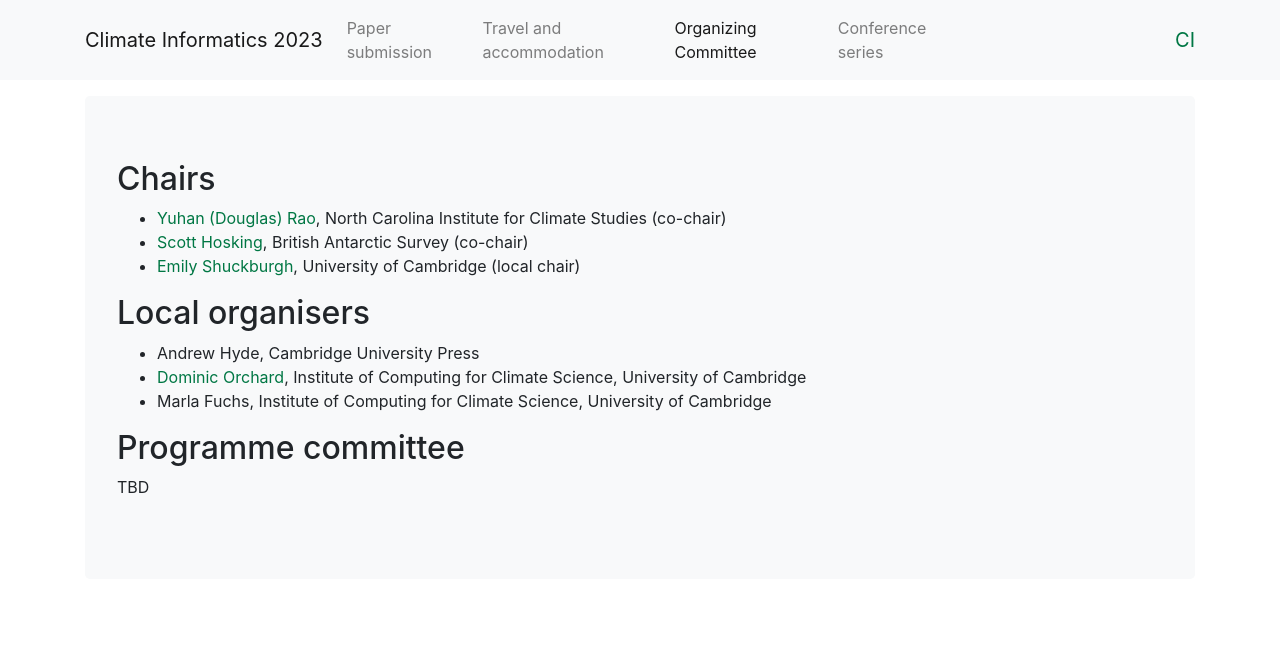
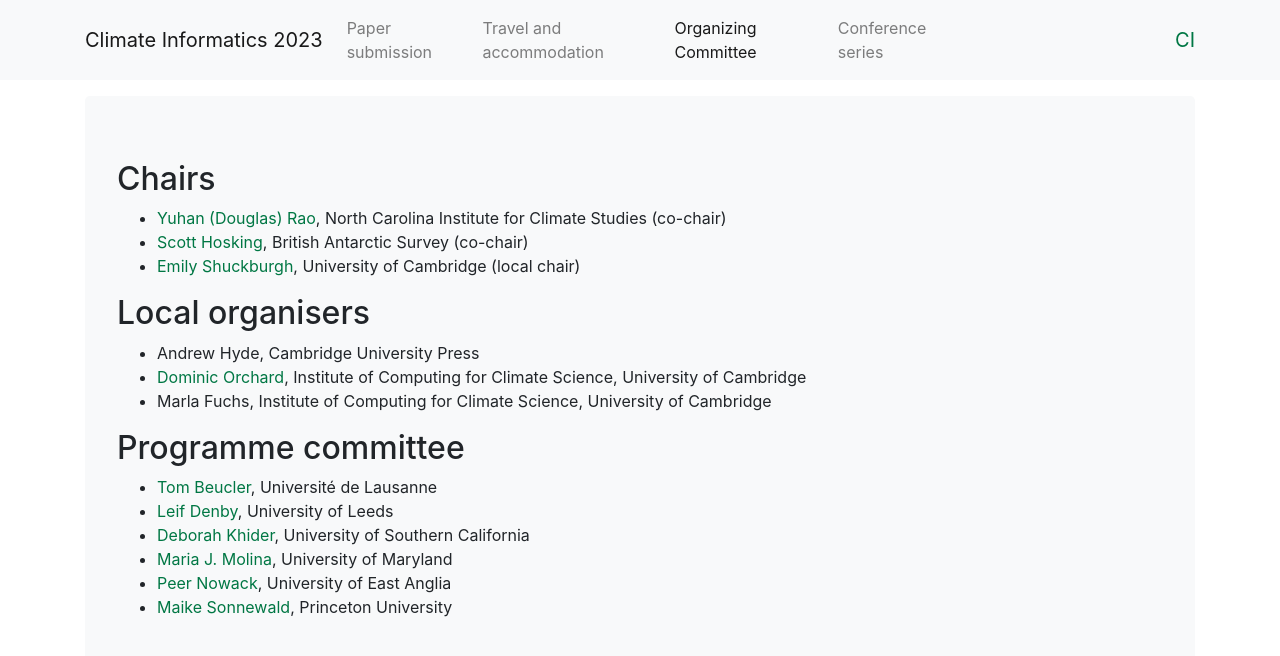
Before and after one commit to DigitaleGesellschaft/jekyll-theme-conference, a Jekyll site: the page built from committee.md, in a window 1280 px wide. Shown: the top 656 px of the page. Built offline with Jekyll 4.4.1, drawn with Linux system fonts in a browser that asks for light colours.

Commit message:
Update committee.md

```diff
--- a/committee.md
+++ b/committee.md
@@ -16,4 +16,9 @@
 
 ## Programme committee
 
-TBD
+- [Tom Beucler](https://wp.unil.ch/dawn/), Université de Lausanne
+- [Leif Denby](https://leif.denby.eu/), University of Leeds
+- [Deborah Khider](https://earth.usc.edu/~khider/), University of Southern California
+- [Maria J. Molina](https://mariajmolina.github.io/), University of Maryland
+- [Peer Nowack](https://research-portal.uea.ac.uk/en/persons/peer-nowack), University of East Anglia
+- [Maike Sonnewald](https://msonnewald.com/), Princeton University
```
